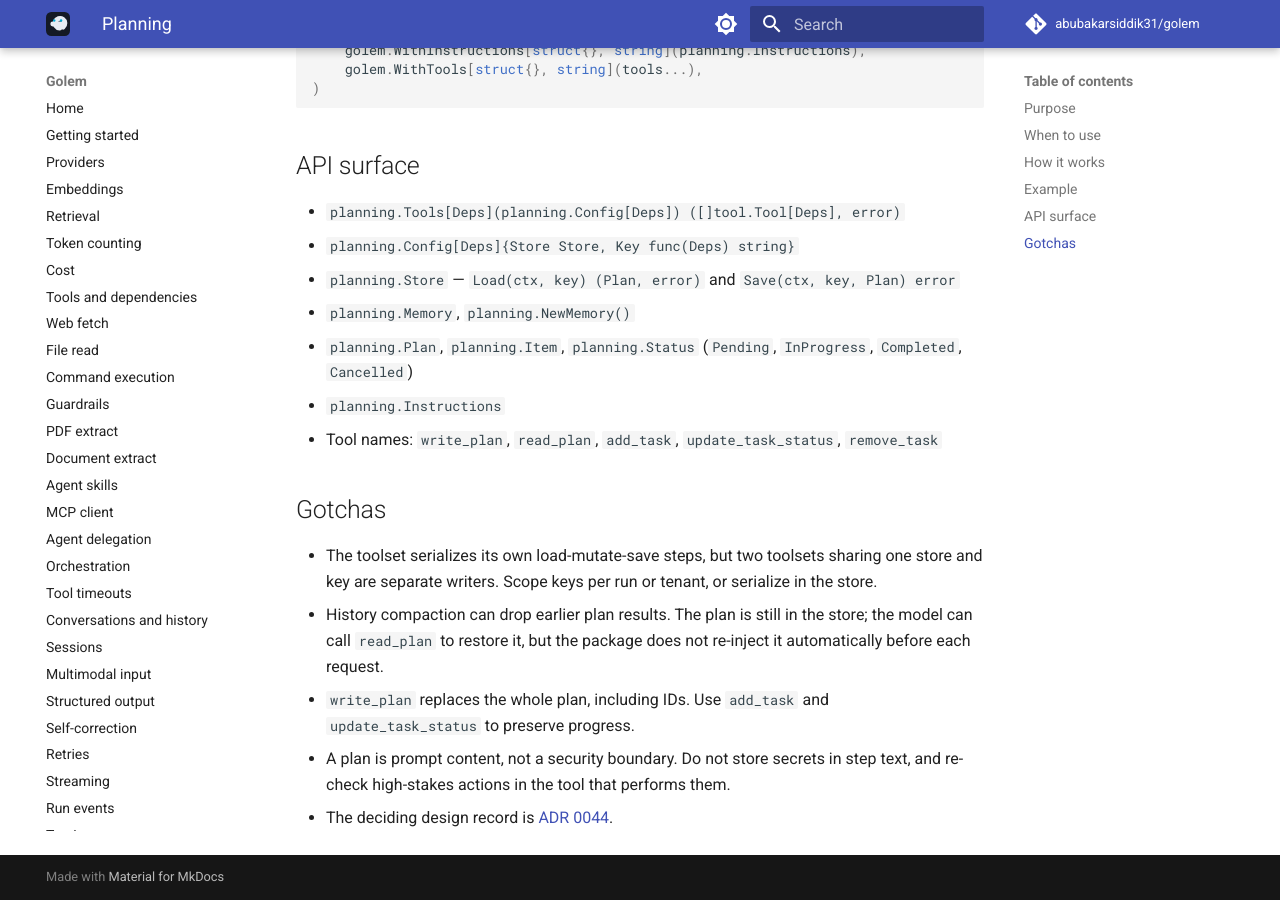
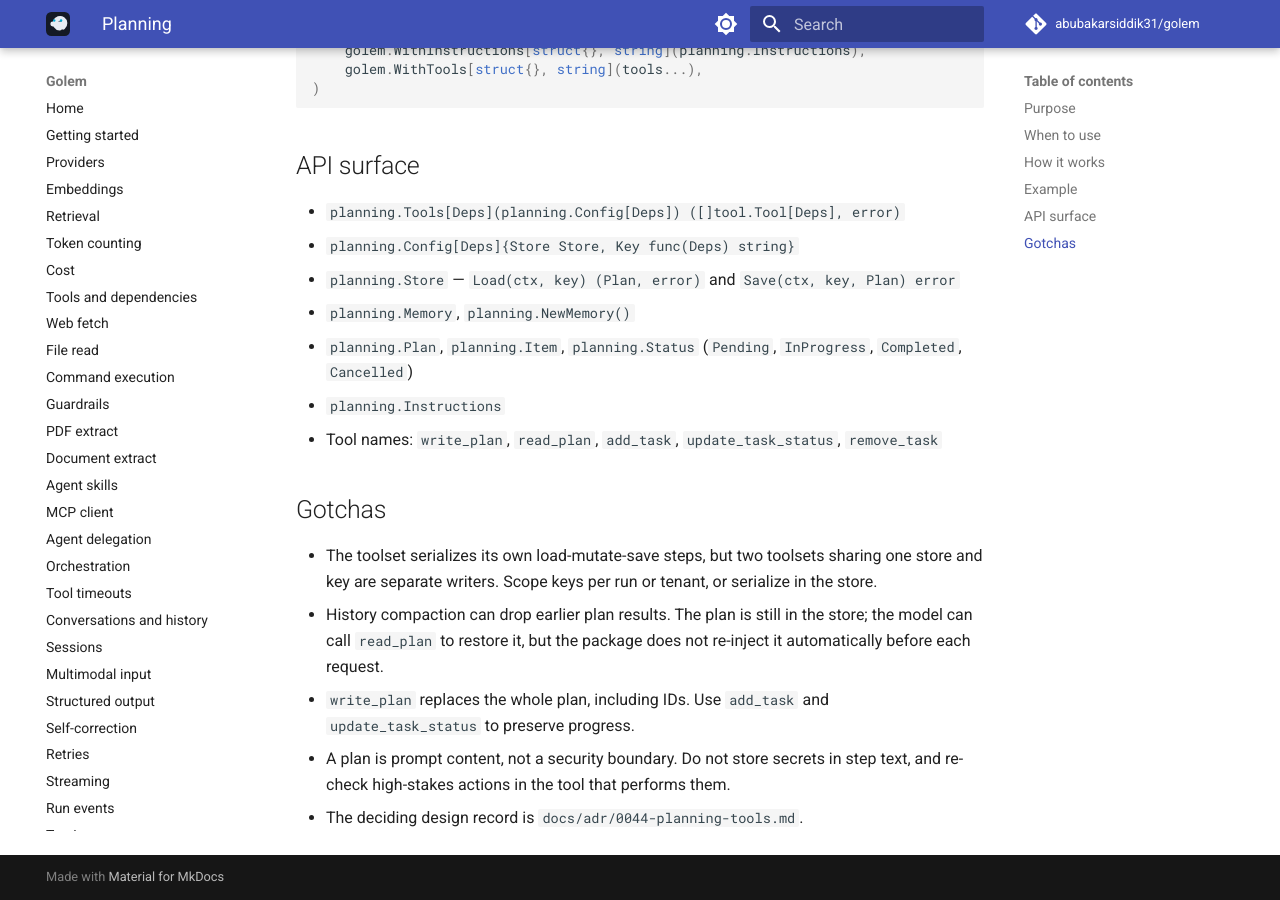
Before and after one commit to abubakarsiddik31/golem, an MkDocs documentation site: the page built from docs/guides/planning.md, in a window 1280 px wide and 900 px high, scrolled down 1356 px. Built offline with MkDocs 1.6.1 and Material for MkDocs 9.7.7, drawn with Linux system fonts in a browser that asks for light colours; comment, search, counter and statistics services are not loaded.

Commit message:
docs(planning): keep published links inside the guides tree

````diff
--- a/docs/guides/planning.md
+++ b/docs/guides/planning.md
@@ -49,7 +49,7 @@ an infrastructure error and aborts the run at the tool stage.
 
 ## Example
 
-[`examples/planning`](../../examples/planning/main.go) runs offline
+`examples/planning` runs offline
 against a scripted model and prints each plan tool result:
 
 ```go
@@ -83,4 +83,4 @@ agent, err := golem.New[struct{}, string](client, decoder,
 - A plan is prompt content, not a security boundary. Do not store
   secrets in step text, and re-check high-stakes actions in the tool
   that performs them.
-- The deciding design record is [ADR 0044](../adr/0044-planning-tools.md).
+- The deciding design record is `docs/adr/0044-planning-tools.md`.
````
